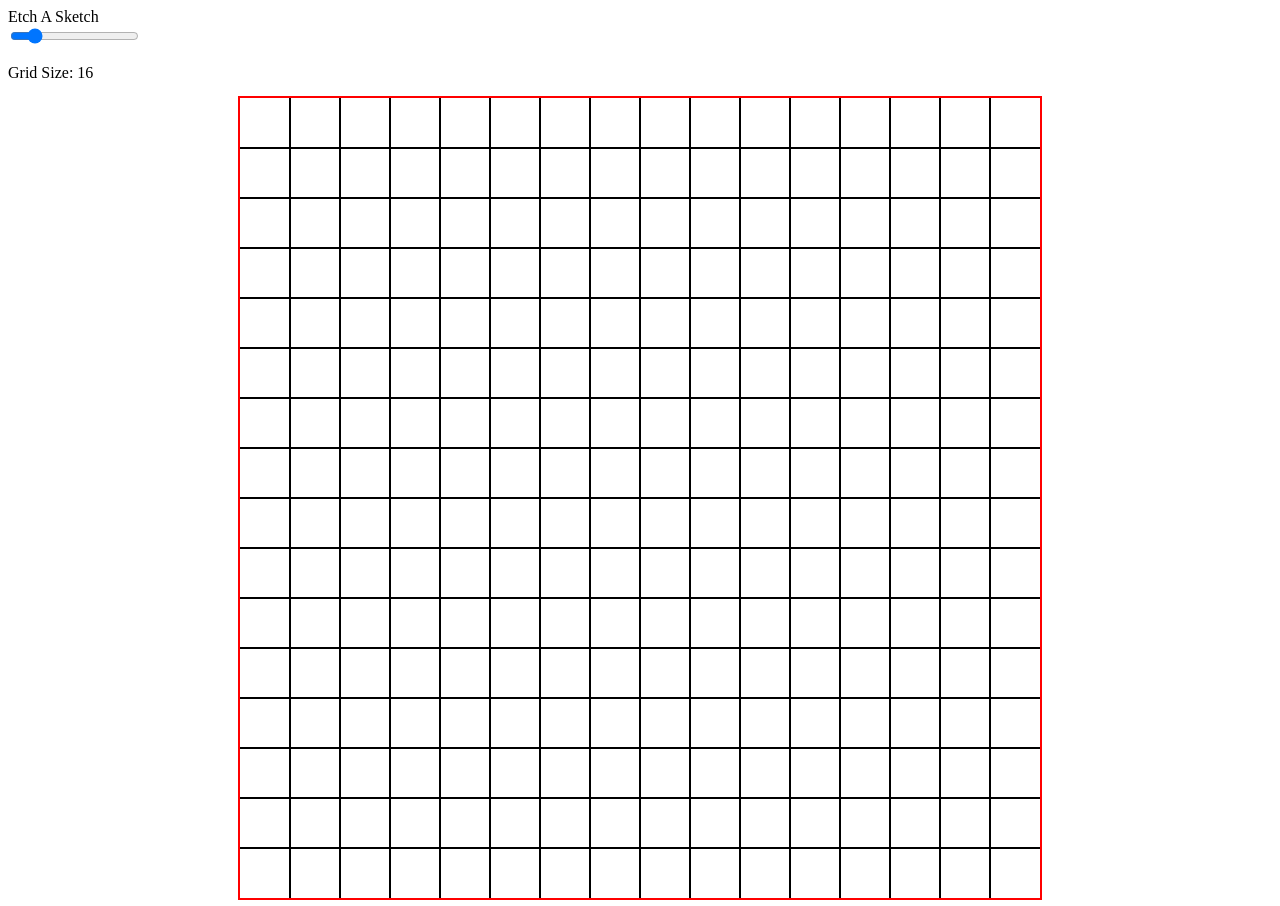
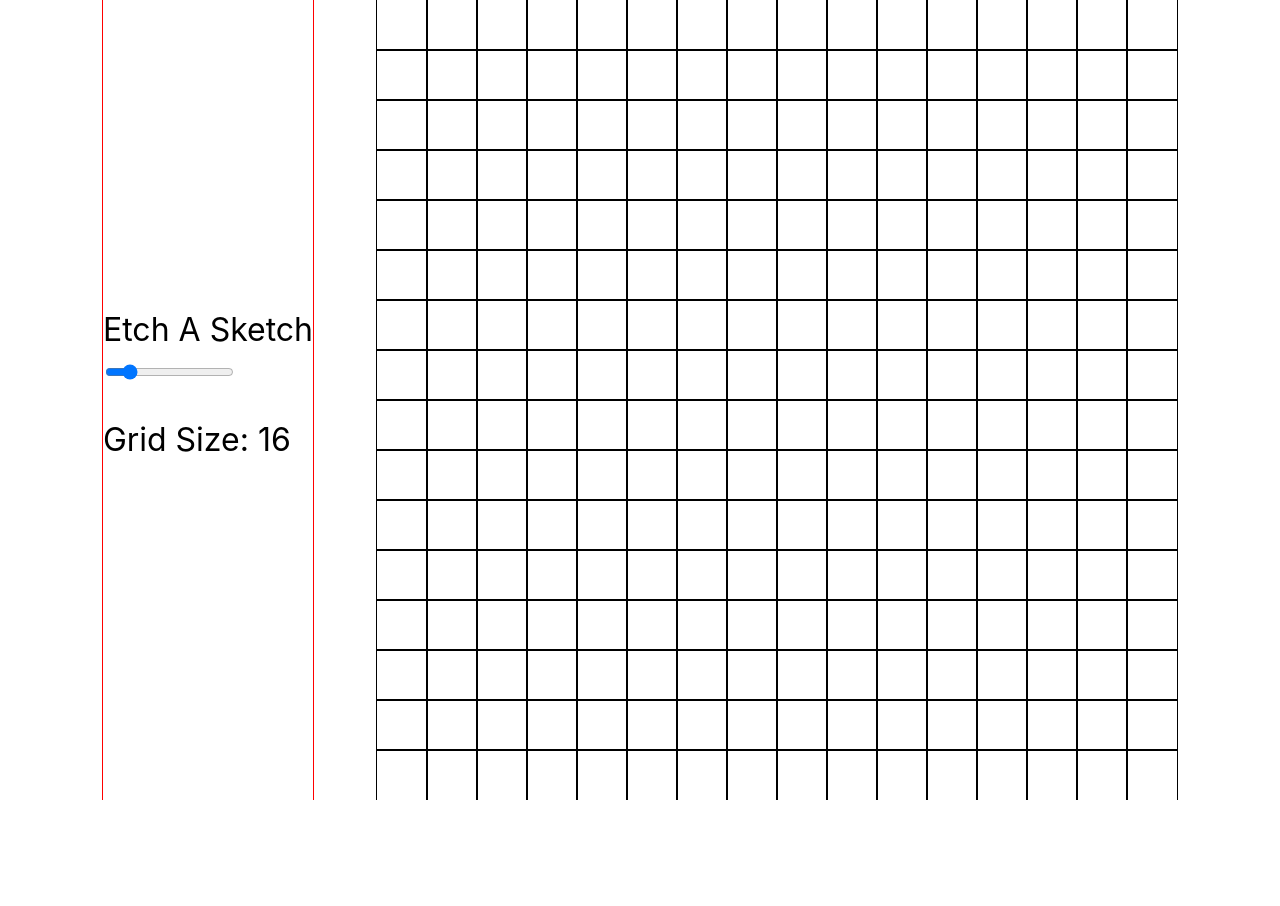
Before and after one commit to AName0/EtchASketch2, a plain HTML site: page index.html in a window 1280 px wide. After the commit the page ends 800 px from the top, so only its background shows below. Drawn offline with Linux system fonts and the light colour scheme.

Commit message:
styled sidebar and body

```diff
--- a/stylesheet.css
+++ b/stylesheet.css
@@ -1,4 +1,19 @@
+body {
+    font-family: -apple-system, BlinkMacSystemFont, 'Segoe UI', Roboto, Oxygen, Ubuntu, Cantarell, 'Open Sans', 'Helvetica Neue', sans-serif;
+    display: flex;
+    justify-content: center;
+    min-height: 100vh;
+    margin: 0;
+    gap: 64px;
+}
 
+.sidebar {
+    display: flex;
+    flex-direction: column;
+    justify-content: center;
+    font-size: 32px;
+    outline: 1px solid red;
+}
 
 #grid-container {
     display: flex;
@@ -11,5 +26,5 @@
     flex-wrap: wrap;
     height: 800px;
     width: 800px;
-    outline: 2px solid red;
+    outline: 1px solid black;
 }
```
